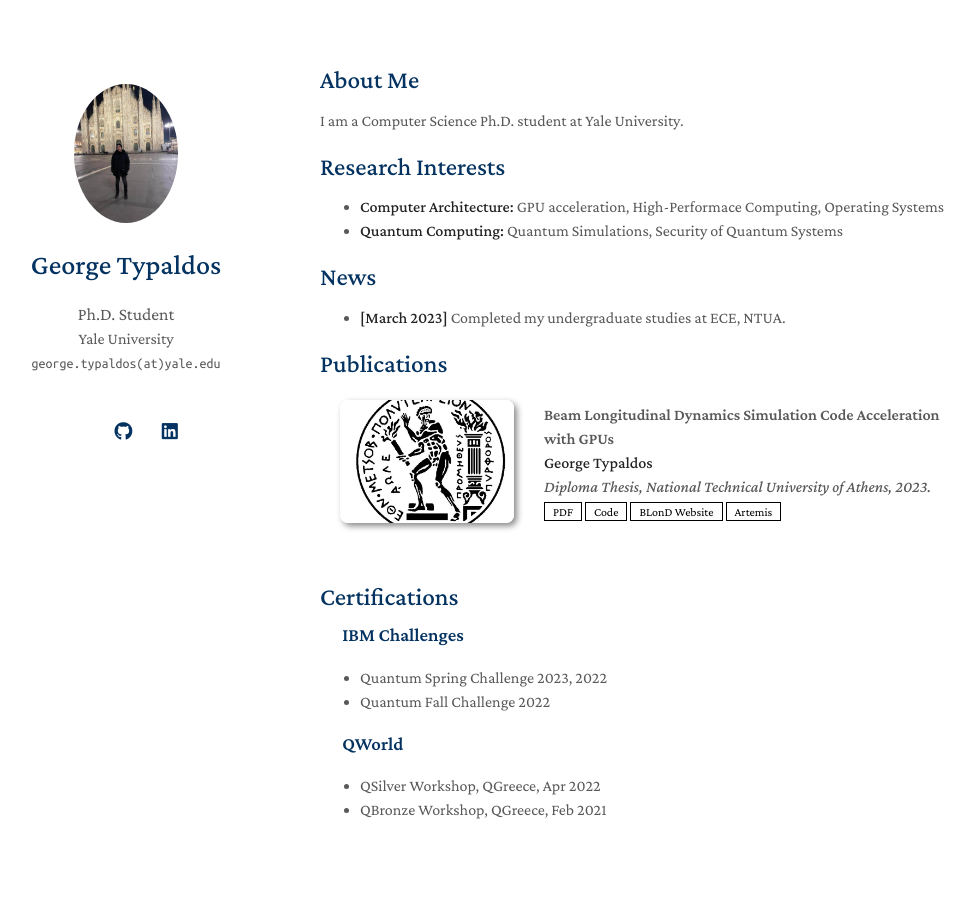
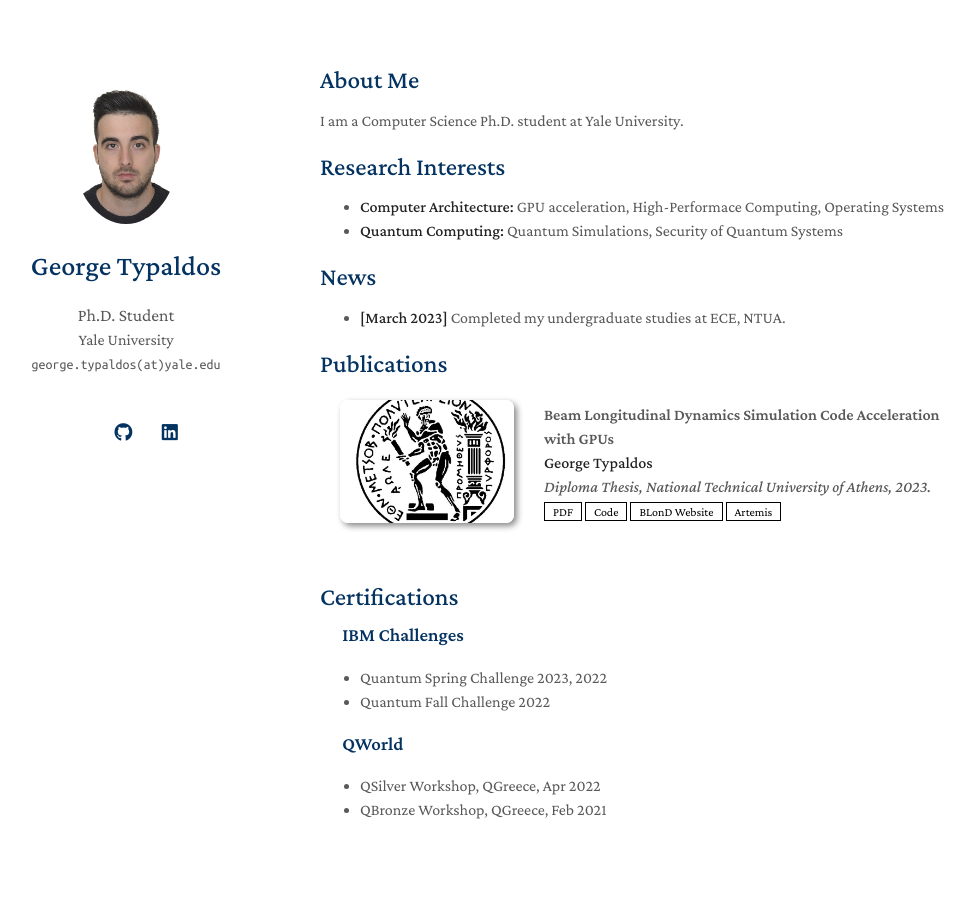
Before and after one commit to Giotyp/Giotyp.github.io, a Jekyll site: the page built from index.md, in a window 1280 px wide. Shown: the whole page, without its empty margins (150-1125 px from the left). Built offline with Jekyll 4.4.1, drawn with Linux system fonts in a browser that asks for light colours; nearby versions of some CDN libraries; a style sheet for code colours, icons or effects is not loaded; our own code applies the rules of GitHub Pages for plain Markdown files.

Commit message:
Changed Photo

```diff
--- a/_config.yml
+++ b/_config.yml
@@ -42,7 +42,7 @@ linkedin: https://www.linkedin.com/in/george-typaldos
 
 # Images (e.g., your profile picture and your website's favicon)
 # "favicon" and "favicon_dark" are used for the light and dark modes, respectively.
-avatar: ./assets/images/duomo.jpg
+avatar: ./assets/images/photo.jpg
 favicon: ./assets/images/favicon.png
 favicon_dark: ./assets/images/favicon.png
 
```
Also changed, not shown: assets/images/duomo.jpg (deleted), assets/images/photo.jpg (added).
